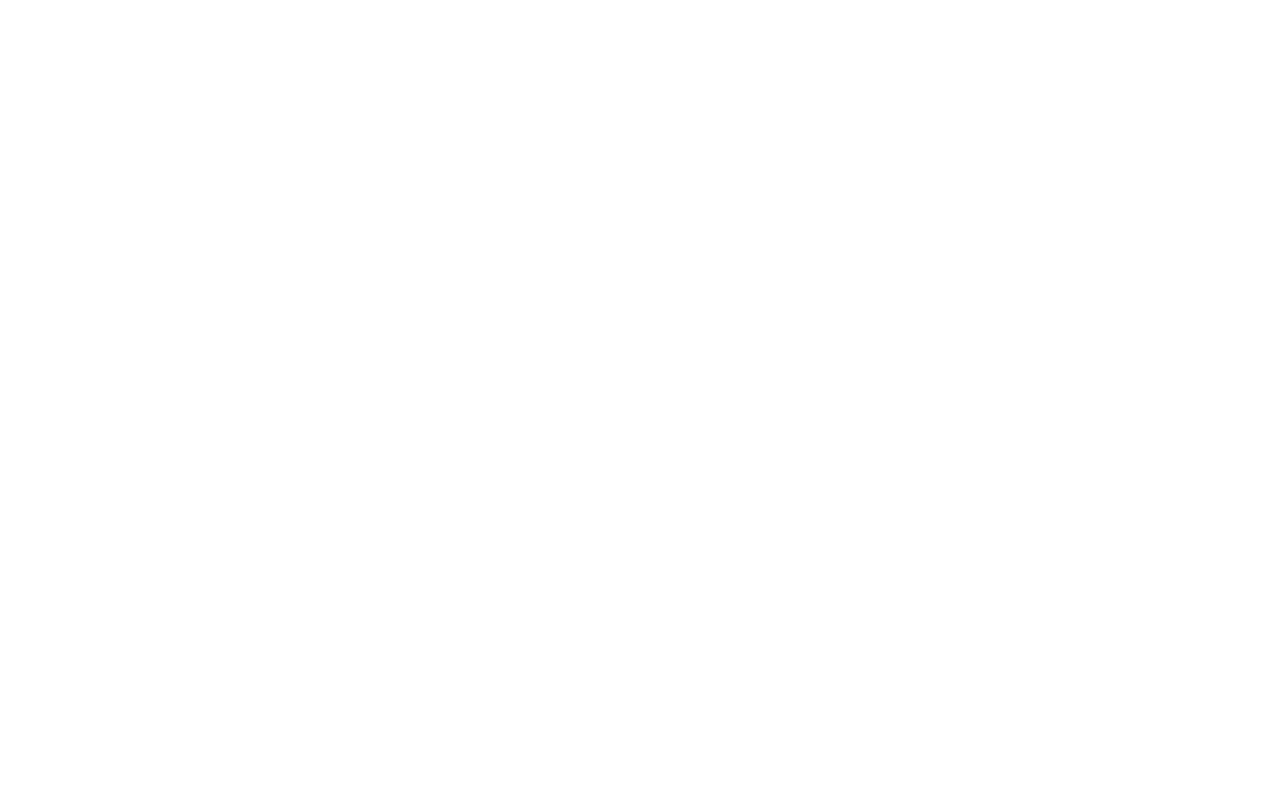
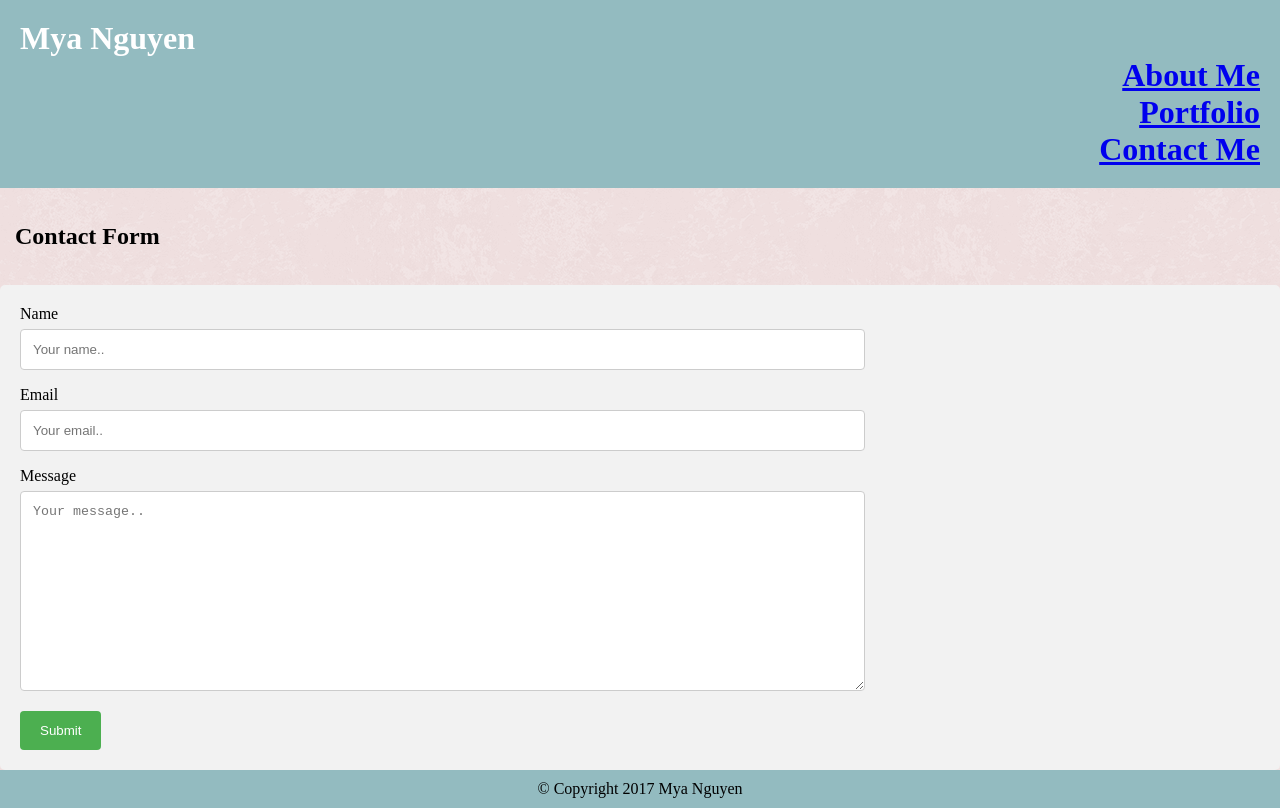
Before and after one commit to myanguyen98/Basic-Portfolio, a plain HTML site: page contact.html in a window 1280 px wide. Drawn offline with Linux system fonts and the light colour scheme.

Commit message:
first draft

```diff
--- a/contact.html
+++ b/contact.html
@@ -0,0 +1,71 @@
+<!DOCTYPE html>
+<html lang="en">
+<head>
+	<meta charset="UTF-8">
+	<title>Contact</title>
+</head>
+	<link rel="stylesheet" type="text/css" href="style.css">
+<body>
+	<h1>Mya Nguyen
+	<div class="internal_links">
+			<div id= "aboutme"><a href="index.html">About Me</a></div>
+			<div id= "Portfolio"><a href="Portfolio.html">Portfolio</a></div>
+			<div id= "Contact"><a href="contact.html">Contact Me</a></div>
+		</div>
+	</h1>
+
+
+	<style>
+	input[type=text], select, textarea {
+    width: 100%;
+    padding: 12px;
+    border: 1px solid #ccc;
+    border-radius: 4px;
+    box-sizing: border-box;
+    margin-top: 6px;
+    margin-bottom: 16px;
+    resize: vertical;
+}
+
+input[type=submit] {
+    background-color: #4CAF50;
+    color: white;
+    padding: 12px 20px;
+    border: none;
+    border-radius: 4px;
+    cursor: pointer;
+}
+
+input[type=submit]:hover {
+    background-color: #45a049;
+}
+
+.container {
+    border-radius: 5px;
+    background-color: #f2f2f2;
+    padding: 20px;
+}
+</style>
+</head>
+<body>
+
+<h2>Contact Form</h2>
+
+<div class="container">
+  <form action="/action_page.php">
+    <label for="name">Name</label>
+    <input type="text" id="name" name="name" placeholder="Your name..">
+
+    <label for="email">Email</label>
+    <input type="text" id="email" name="email" placeholder="Your email..">
+
+
+    <label for="Message">Message</label>
+    <textarea id="Message" name="Message" placeholder="Your message.." style="height:200px"></textarea>
+
+    <input type="submit" value="Submit">
+  </form>
+</div>
+<footer>&copy Copyright 2017 Mya Nguyen</footer>
+</body>
+</html>
--- a/style.css
+++ b/style.css
@@ -1,5 +1,6 @@
 body {
 	margin:0 auto;
+	background-image: url(assets/images/pink_rice.png);
 }
 .container {
 	display: flex
@@ -12,15 +13,37 @@ body {
 }
 .block2 {
 	margin-right: 50px;
-	margin-top: 49px
+	margin-top: 49px;
+
 }
 .block3 {
 	margin-right: 20px;
-	margin-top: 38px
+	margin-top: 38px;
+	border: solid;
+	border-color:white;
+	padding: 20px;
+	border-width: 9px;
+	border-style:double;
+
 }
+
 h1 {
-	text-align: center;
-	background-color: #333333;
+	text-align: left;
+	background-color: #93bbc0;
 	color:white;
 	margin:0;
-	padding:20px 0;
+	padding:20px;
+}
+
+.internal_links {
+			text-align: right;
+}
+footer{
+	text-align: center;
+	background-color:#93bbc0;
+	margin:0;
+	padding:10px;
+}
+h2{
+	padding: 15px;
+}
```
Also changed, not shown: index.html (+17 -8 lines), portfolio.html (+25 -0 lines), assets/images/1497341936_linkedin.png (added), assets/images/1497341995_overflow.png (added), assets/images/1497342028_github-square-social-media.png (added), assets/images/Mya.png (added), assets/images/pink_rice.png (added), 4 other files.
